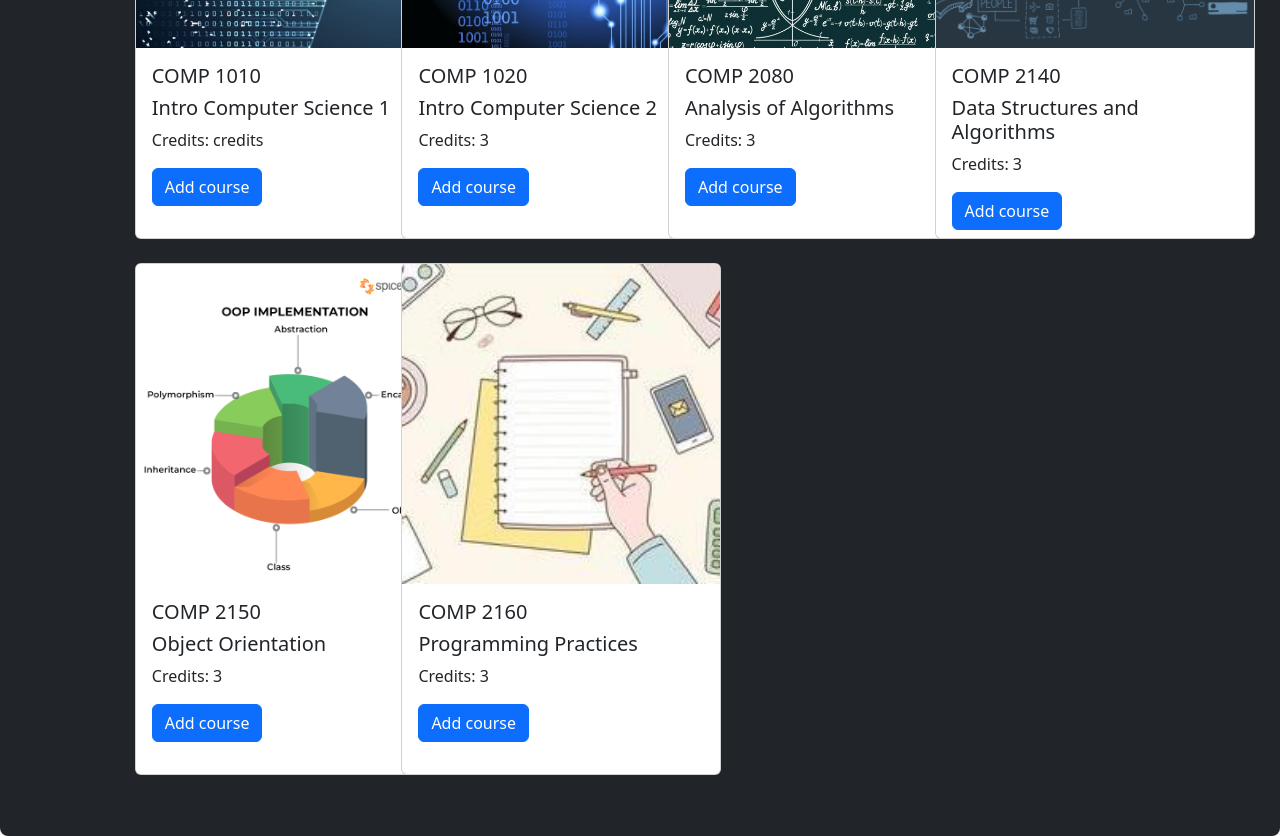
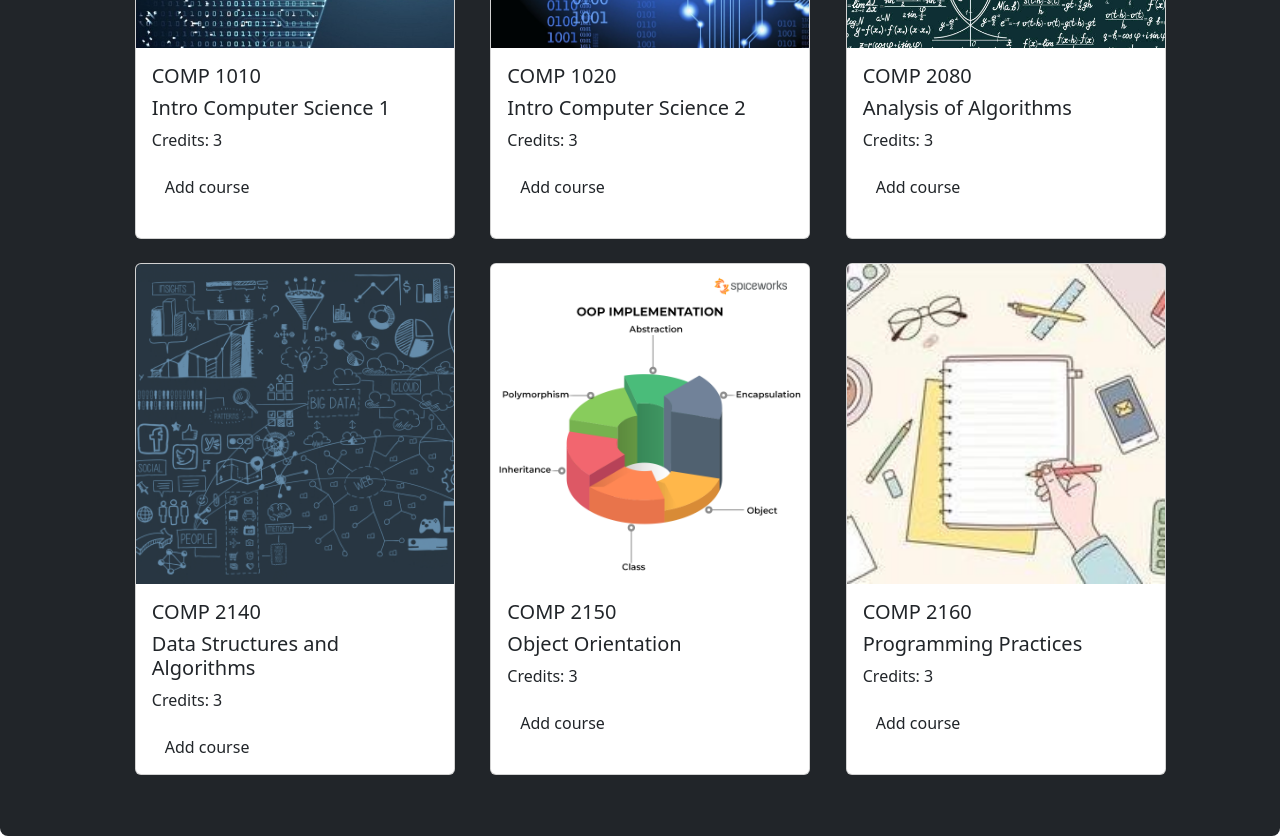
Before and after one commit to sanarkk/EasyCourses_Hackathon, a React (Create React App) app in the folder hackathon/: page /courses in a window 1280 px wide. Shown: the part 380-1216 px from the top of the page. Built offline with nearby package versions, Linux system fonts and the light colour scheme.

Commit message:
final commit

```diff
--- a/hackathon/src/App.js
+++ b/hackathon/src/App.js
@@ -5,10 +5,12 @@ import Login from "./Login";
 import Profile from "./Profile";
 import Register from "./Register";
 import AboutUs from "./AboutUs";
+import CourseContextProvider from "./courseContext";
 
 function App() {
   return (
     <div>
+      <CourseContextProvider>
         <Routes>
           <Route path="/" element={<Home />} />
           <Route path="/login" element={<Login />} />
@@ -17,6 +19,7 @@ function App() {
           <Route path="/profile" element={<Profile />} />
           <Route path="/aboutus" element={<AboutUs />} />
         </Routes>
+      </CourseContextProvider>
     </div>
   );
 }
--- a/hackathon/src/CoursesPage.jsx
+++ b/hackathon/src/CoursesPage.jsx
@@ -1,35 +1,65 @@
 import React from "react";
-import {Link} from 'react-router-dom';
-import comp1010Image from './img/comp1010.jpeg'
-import comp1020Image from './img/comp1020.jpeg'
-import comp2080Image from './img/comp2080.jpeg'
-import comp2140Image from './img/comp2140.png'
-import comp2150Image from './img/comp2150.png'
-import comp2160Image from './img/comp2160.jpeg'
-
-
+import { Link } from "react-router-dom";
+import comp1010Image from "./img/comp1010.jpeg";
+import comp1020Image from "./img/comp1020.jpeg";
+import comp2080Image from "./img/comp2080.jpeg";
+import comp2140Image from "./img/comp2140.png";
+import comp2150Image from "./img/comp2150.png";
+import comp2160Image from "./img/comp2160.jpeg";
+import { useContext } from "react";
+import { CourseContext } from "./courseContext";
 const CoursesPage = () => {
+  const { courses, setCourses } = useContext(CourseContext);
+  const handleAdd = (courseName) => {
+    let selectedItems = [...courses];
+    //check if the item is already in the selected list if it is remove it from the list if not add it to the list
+    if (courses.includes(courseName)) {
+      const removedItems = courses.filter((item) => item !== courseName);
+      selectedItems = removedItems;
+    } else {
+      selectedItems = [...courses, courseName];
+    }
+    setCourses(selectedItems);
+  };
   return (
-        <div class="bg-dark" style={{height: "100vh"}}>
+    <div class="bg-dark" style={{ height: "100vh" }}>
       <nav class="navbar navbar-expand-lg bg-body-tertiary bg-dark navbar-dark">
         <div class="container-fluid">
-            <a class="navbar-brand" href="/">Easycourses</a>
-            <button class="navbar-toggler" type="button" data-bs-toggle="collapse" data-bs-target="#navbarNav" aria-controls="navbarNav" aria-expanded="false" aria-label="Toggle navigation">
+          <a class="navbar-brand" href="/">
+            Easycourses
+          </a>
+          <button
+            class="navbar-toggler"
+            type="button"
+            data-bs-toggle="collapse"
+            data-bs-target="#navbarNav"
+            aria-controls="navbarNav"
+            aria-expanded="false"
+            aria-label="Toggle navigation"
+          >
             <span class="navbar-toggler-icon"></span>
           </button>
           <div class="collapse navbar-collapse" id="navbarNav">
             <ul class="navbar-nav">
               <li class="nav-item">
-                  <Link class="nav-link" aria-current="page" to="/">Main</Link>
+                <Link class="nav-link" aria-current="page" to="/">
+                  Main
+                </Link>
               </li>
               <li class="nav-item">
-                  <Link class="nav-link active" to="/courses">Courses</Link>
+                <Link class="nav-link active" to="/courses">
+                  Courses
+                </Link>
               </li>
               <li class="nav-item">
-                  <Link class="nav-link" to="/profile">Profile</Link>
+                <Link class="nav-link" to="/profile">
+                  Profile
+                </Link>
               </li>
               <li class="nav-item">
-                  <Link class="nav-link" to="/aboutus">About us</Link>
+                <Link class="nav-link" to="/aboutus">
+                  About us
+                </Link>
               </li>
             </ul>
           </div>
@@ -37,29 +67,45 @@ const CoursesPage = () => {
       </nav>
 
       <div class="bg-cd bg-dark crs-div">
-            <div class="row row-cols-4 row-cols-md-4 g-4 mb-5" style={{marginLeft: "200px"}}>
-              <div class="col" style={{right: "90px"}}>
-              <div class="card" style={{width: "20rem", height:"32rem"}}>
+        <div
+          id="course-list"
+          class="row row-cols-3 row-cols-md-3 g-4 mb-5"
+          style={{ marginLeft: "200px" }}
+        >
+          <div class="col" style={{ right: "90px" }}>
+            <div class="card" style={{ width: "20rem", height: "32rem" }}>
               <img
                 class="card-img-top"
-                    style={{width: "100%", height: "320px"}}
+                style={{ width: "100%", height: "320px" }}
                 src={comp1010Image}
                 alt="Card image cap"
               />
               <div class="card-body">
                 <h5 class="card-title">COMP 1010</h5>
                 <h5 class="card-title">Intro Computer Science 1</h5>
-                    <p class="card-text">Credits: credits</p>
-                    <Link to="#" class="btn btn-primary">Add course</Link>
+                <p class="card-text">Credits: 3</p>
+                <button
+                  onClick={() => {
+                    handleAdd("COMP 1010");
+                  }}
+                  to="#"
+                  class={`${
+                    courses.includes("COMP 1010")
+                      ? "btn btn-primary"
+                      : "btn btn-disabled"
+                  }`}
+                >
+                  Add course
+                </button>
               </div>
             </div>
           </div>
 
-              <div class="col" style={{right: "90px"}}>
-              <div class="card" style={{width: "20rem", height:"32rem"}}>
+          <div class="col" style={{ right: "90px" }}>
+            <div class="card" style={{ width: "20rem", height: "32rem" }}>
               <img
                 class="card-img-top"
-                    style={{width: "100%", height: "320px"}}
+                style={{ width: "100%", height: "320px" }}
                 src={comp1020Image}
                 alt="Card image cap"
               />
@@ -67,16 +113,28 @@ const CoursesPage = () => {
                 <h5 class="card-title">COMP 1020</h5>
                 <h5 class="card-title">Intro Computer Science 2</h5>
                 <p class="card-text">Credits: 3</p>
-                    <Link to="#" class="btn btn-primary">Add course</Link>
+                <button
+                  onClick={() => {
+                    handleAdd("COMP 1020");
+                  }}
+                  to="#"
+                  class={`${
+                    courses.includes("COMP 1020")
+                      ? "btn btn-primary"
+                      : "btn btn-disabled"
+                  }`}
+                >
+                  Add course
+                </button>
               </div>
             </div>
           </div>
 
-              <div class="col" style={{right: "90px"}}>
-                <div class="card" style={{width: "20rem", height:"32rem"}}>
+          <div class="col" style={{ right: "90px" }}>
+            <div class="card" style={{ width: "20rem", height: "32rem" }}>
               <img
                 class="card-img-top"
-                    style={{width: "100%", height: "320px"}}
+                style={{ width: "100%", height: "320px" }}
                 src={comp2080Image}
                 alt="Card image cap"
               />
@@ -84,16 +142,28 @@ const CoursesPage = () => {
                 <h5 class="card-title">COMP 2080</h5>
                 <h5 class="card-title">Analysis of Algorithms</h5>
                 <p class="card-text">Credits: 3</p>
-                    <Link to="#" class="btn btn-primary">Add course</Link>
+                <button
+                  onClick={() => {
+                    handleAdd("COMP 2080");
+                  }}
+                  to="#"
+                  class={`${
+                    courses.includes("COMP 2080")
+                      ? "btn btn-primary"
+                      : "btn btn-disabled"
+                  }`}
+                >
+                  Add course
+                </button>
               </div>
             </div>
           </div>
 
-              <div class="col" style={{right: "90px"}}>
-                <div class="card" style={{width: "20rem", height:"32rem"}}>
+          <div class="col" style={{ right: "90px" }}>
+            <div class="card" style={{ width: "20rem", height: "32rem" }}>
               <img
                 class="card-img-top"
-                    style={{width: "100%", height: "320px"}}
+                style={{ width: "100%", height: "320px" }}
                 src={comp2140Image}
                 alt="Card image cap"
               />
@@ -101,16 +171,28 @@ const CoursesPage = () => {
                 <h5 class="card-title">COMP 2140</h5>
                 <h5 class="card-title">Data Structures and Algorithms</h5>
                 <p class="card-text">Credits: 3</p>
-                    <Link to="#" class="btn btn-primary">Add course</Link>
+                <button
+                  onClick={() => {
+                    handleAdd("COMP 2140");
+                  }}
+                  to="#"
+                  class={`${
+                    courses.includes("COMP 2140")
+                      ? "btn btn-primary"
+                      : "btn btn-disabled"
+                  }`}
+                >
+                  Add course
+                </button>
               </div>
             </div>
           </div>
 
-              <div class="col" style={{right: "90px"}}>
-                <div class="card" style={{width: "20rem", height:"32rem"}}>
+          <div class="col" style={{ right: "90px" }}>
+            <div class="card" style={{ width: "20rem", height: "32rem" }}>
               <img
                 class="card-img-top"
-                    style={{width: "100%", height: "320px"}}
+                style={{ width: "100%", height: "320px" }}
                 src={comp2150Image}
                 alt="Card image cap"
               />
@@ -118,16 +200,28 @@ const CoursesPage = () => {
                 <h5 class="card-title">COMP 2150</h5>
                 <h5 class="card-title">Object Orientation</h5>
                 <p class="card-text">Credits: 3</p>
-                    <Link to="#" class="btn btn-primary">Add course</Link>
+                <button
+                  onClick={() => {
+                    handleAdd("COMP 2150");
+                  }}
+                  to="#"
+                  class={`${
+                    courses.includes("COMP 2150")
+                      ? "btn btn-primary"
+                      : "btn btn-disabled"
+                  }`}
+                >
+                  Add course
+                </button>
               </div>
             </div>
           </div>
 
-              <div class="col" style={{right: "90px"}}>
-                <div class="card" style={{width: "20rem", height:"32rem"}}>
+          <div class="col" style={{ right: "90px" }}>
+            <div class="card" style={{ width: "20rem", height: "32rem" }}>
               <img
                 class="card-img-top"
-                    style={{width: "100%", height: "320px"}}
+                style={{ width: "100%", height: "320px" }}
                 src={comp2160Image}
                 alt="Card image cap"
               />
@@ -135,15 +229,26 @@ const CoursesPage = () => {
                 <h5 class="card-title">COMP 2160</h5>
                 <h5 class="card-title">Programming Practices</h5>
                 <p class="card-text">Credits: 3</p>
-                    <Link to="#" class="btn btn-primary">Add course</Link>
+                <button
+                  onClick={() => {
+                    handleAdd("COMP 2160");
+                  }}
+                  to="#"
+                  class={`${
+                    courses.includes("COMP 2160")
+                      ? "btn btn-primary"
+                      : "btn btn-disabled"
+                  }`}
+                >
+                  Add course
+                </button>
               </div>
             </div>
           </div>
-
         </div>
       </div>
     </div>
-    )
+  );
 };
 
 export default CoursesPage;
--- a/hackathon/src/Profile.jsx
+++ b/hackathon/src/Profile.jsx
@@ -4,8 +4,12 @@ import NavBar from "./components/navBar";
 import axios from "axios";
 import { useState, useEffect } from "react";
 import { useNavigate } from "react-router-dom";
+import { useContext } from "react";
+import { CourseContext } from "./courseContext";
 
 const Profile = () => {
+  const { courses } = useContext(CourseContext);
+  console.log(courses);
   const navigate = useNavigate("");
   const [userId, setUserId] = useState("");
   useEffect(() => {
@@ -50,8 +54,7 @@ const Profile = () => {
     }
   }, [userId]);
   return (
-
-    <div class="bg-dark" style={{minHeight: "100vh", height: "100%" }}>
+    <div class="bg-dark" style={{ minHeight: "100vh", height: "100%" }}>
       <nav class="navbar navbar-expand-lg bg-body-tertiary bg-dark navbar-dark">
         <div class="container-fluid">
           <a class="navbar-brand" href="/">
@@ -93,8 +96,8 @@ const Profile = () => {
             </ul>
           </div>
         </div>
-    </nav>      <div class="container emp-profile">
-
+      </nav>{" "}
+      <div class="container emp-profile">
         <br />
         <br />
         <div class="row">
@@ -148,16 +151,12 @@ const Profile = () => {
           <div class="col-md-4">
             <div class="profile-work">
               <p>Courses</p>
-              <a href="">skill 1</a>
+              {courses.map((course) => (
+                <div>
+                  <a href="">{course}</a>
                   <br />
-              <a href="">skill 2</a>
-              <br />
-              <a href="">skill 3</a>
-              <br />
-              <a href="">skill 4</a>
-              <br />
-              <a href="">skill 5</a>
-              <br />
+                </div>
+              ))}
             </div>
           </div>
           <div class="col-md-8">
--- /dev/null
+++ b/hackathon/src/courseContext.jsx
@@ -0,0 +1,14 @@
+import React, { Children } from "react";
+import { createContext, useState, useEffect } from "react";
+export const CourseContext = createContext();
+
+const CourseContextProvider = ({ children }) => {
+  const [courses, setCourses] = useState([]);
+  return (
+    <CourseContext.Provider value={{ courses, setCourses }}>
+      {children}
+    </CourseContext.Provider>
+  );
+};
+
+export default CourseContextProvider;
```
Also changed, not shown: hackathon/src/index.css (+40 -32 lines). Lines whose indentation alone changed are shown as unchanged.
